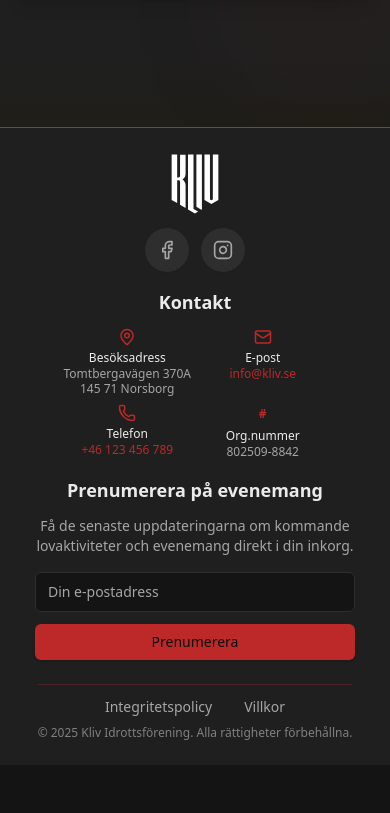
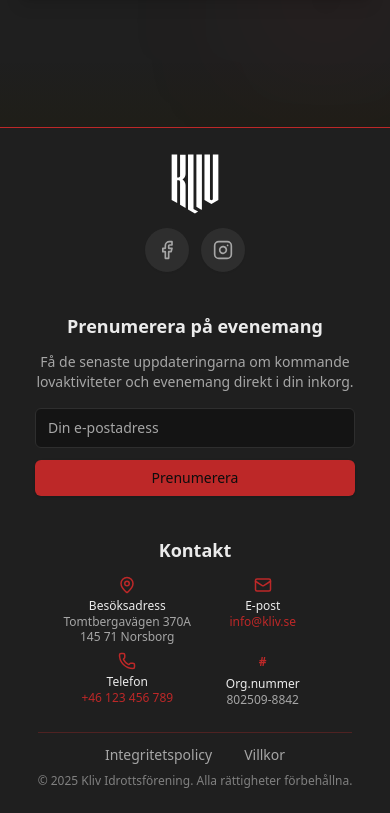
Before and after one commit to Berkay2002/kliv, a Next.js app: page / in a window 390 px wide. Shown: the part 4418-5231 px from the top of the page. Before the commit the page ends 5183 px from the top, so only its background shows below. Built offline with nearby package versions, Linux system fonts and the light colour scheme; no server answers.

Commit message:
test fix

```diff
--- a/app/Footer.tsx
+++ b/app/Footer.tsx
@@ -5,7 +5,7 @@ import Image from "next/image"
 import { Facebook, Instagram, MapPin, Mail, Phone } from "lucide-react"
 import { useTheme } from "next-themes"
 import { useState, useEffect } from "react"
-import { SubscriptionForm } from "@/components/SubscriptionForm"
+import { SubscriptionForm } from "@/components/SubscriptionForm"; // Corrected import
 
 export default function Footer() {
   const { theme } = useTheme();
@@ -25,7 +25,7 @@ export default function Footer() {
     <footer className="relative bg-gray-50 dark:bg-gray-850 border-t border-kliv-red dark:border-kliv-red">
       <div className="container mx-auto px-4 sm:px-6 py-6 sm:py-8 lg:py-10">
         <div className="flex flex-col items-center">
-          <div className="grid grid-cols-1 md:grid-cols-3 gap-4 md:gap-6 lg:gap-8 max-w-5xl w-full justify-items-center">
+          <div className="grid grid-cols-1 md:grid-cols-2 gap-4 md:gap-6 lg:gap-8 max-w-3xl w-full justify-items-center">
 
           {/* Logo and Social Media */}
           <div className="space-y-3 lg:space-y-4 text-center">
@@ -64,8 +64,13 @@ export default function Footer() {
             </div>
           </div>
 
+          {/* Subscription Form */}
+          <div className="w-full flex justify-center mt-6 md:mt-0">
+            <SubscriptionForm />
+          </div>
+
           {/* Contact Information */}
-          <div className="space-y-3 lg:space-y-4 text-center">
+          <div className="space-y-3 lg:space-y-4 text-center mt-6 md:mt-0">
             <h3 className="text-lg sm:text-xl font-semibold text-gray-900 dark:text-gray-100">
               Kontakt
             </h3>
@@ -119,11 +124,6 @@ export default function Footer() {
               </div>
             </div>
           </div>
-
-          {/* Newsletter Subscription */}
-          <div className="space-y-3 lg:space-y-4 text-center">
-            <SubscriptionForm />
-          </div>
         </div>
 
         {/* Bottom Section */}
--- a/app/api/events/route.ts
+++ b/app/api/events/route.ts
@@ -66,7 +66,7 @@ function formatDate(startDate: string, endDate: string): string {
 export async function GET() {
   try {
     const apiKey = process.env.NEXT_PUBLIC_GOOGLE_CALENDAR_API_KEY;
-    const calendarId = process.env.NEXT_PUBLIC_GOOGLE_CALENDAR_ID;
+    const calendarId = process.env.GOOGLE_CALENDAR_ID;
 
     if (!apiKey || !calendarId) {
       return NextResponse.json(
--- a/app/api/google-calendar-webhook/route.ts
+++ b/app/api/google-calendar-webhook/route.ts
@@ -15,7 +15,7 @@ export async function POST(request: Request) {
     const resourceId = request.headers.get('X-Goog-Resource-ID');
     const resourceState = request.headers.get('X-Goog-Resource-State');
     const messageNumber = request.headers.get('X-Goog-Message-Number');
-    const calendarId = process.env.NEXT_PUBLIC_GOOGLE_CALENDAR_ID;
+    const calendarId = process.env.GOOGLE_CALENDAR_ID;
 
     console.log('Received Google Calendar Webhook Notification:');
     console.log(`Channel ID: ${channelId}`);
--- a/lib/google-calendar-watch.ts
+++ b/lib/google-calendar-watch.ts
@@ -10,7 +10,7 @@ export interface WatchResponse {
 
 export async function setupGoogleCalendarWatch(): Promise<WatchResponse | null> {
   try {
-    const calendarId = process.env.NEXT_PUBLIC_GOOGLE_CALENDAR_ID;
+    const calendarId = process.env.GOOGLE_CALENDAR_ID;
     const webhookUrl = process.env.GOOGLE_WEBHOOK_URL || `${process.env.NEXT_PUBLIC_SITE_URL}/api/google-calendar-webhook`;
 
     if (!process.env.GOOGLE_SERVICE_ACCOUNT_EMAIL || !process.env.GOOGLE_SERVICE_ACCOUNT_PRIVATE_KEY || !calendarId) {
```
Also changed, not shown: .claude/settings.local.json.
